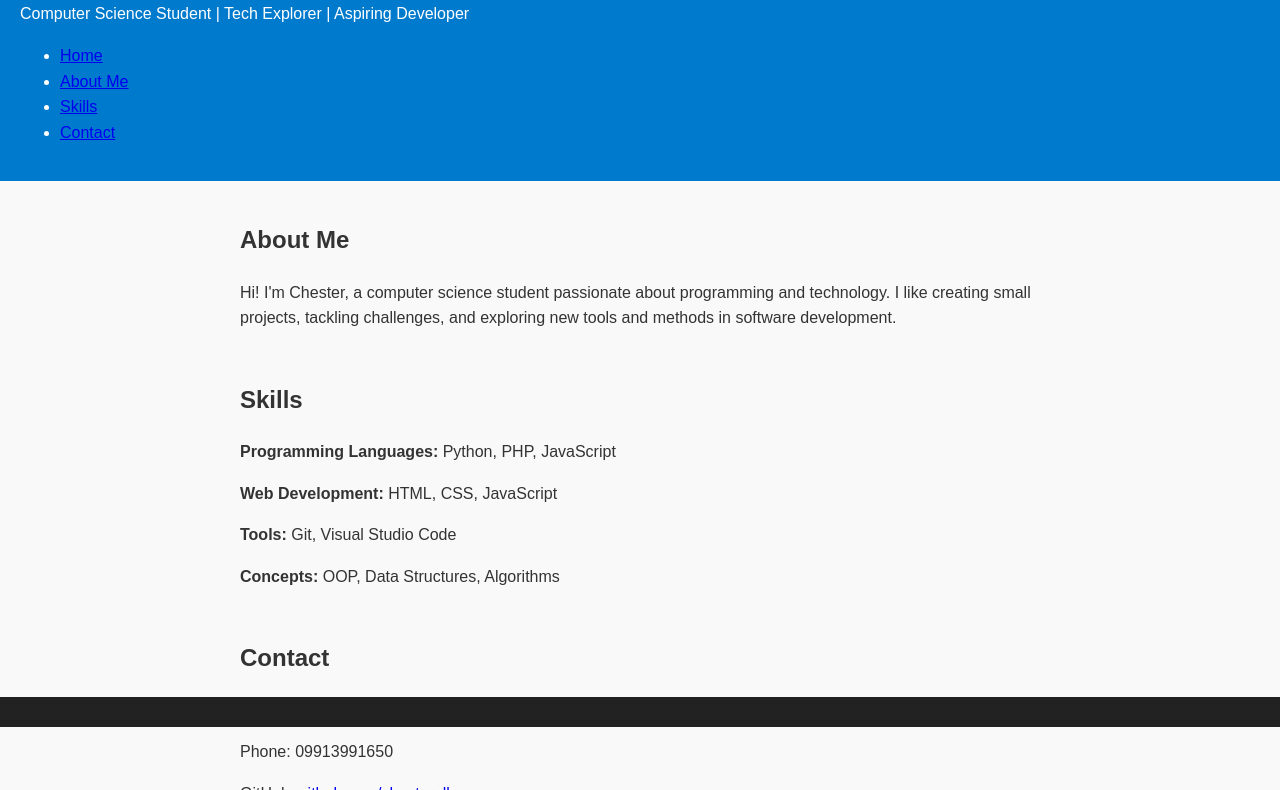
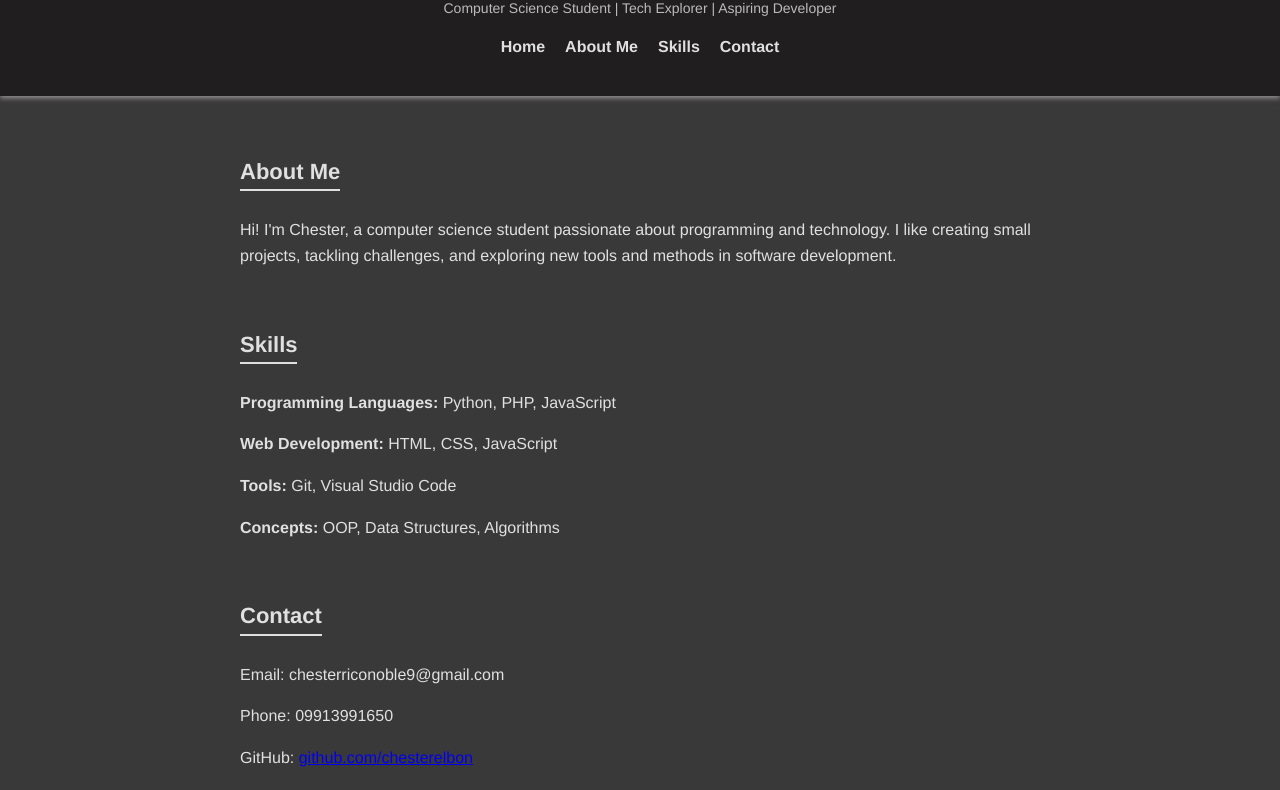
Before and after one commit to chesterelbon/Portfolio, a plain HTML site: page index.html in a window 1280 px wide. Shown: the part 73-863 px from the top of the page. Drawn offline with Linux system fonts and the light colour scheme.

Commit message:
Update styles.css

```diff
--- a/styles.css
+++ b/styles.css
@@ -1,52 +1,58 @@
 body {
-    font-family: Arial, sans-serif;
-    background-color: #f9f9f9;
-    color: #333;
+  margin: 0;
+  font-family: 'Helvetica Neue', sans-serif;
+  background-color: #3a3939;
+  color: #e0e0e0;
   line-height: 1.6;
-    margin: 0;
-    padding-bottom: 60px;
 }
 
 header {
-    background-color: #007acc;
-    color: white;
+  background-color: #201e1e;
+  color: #ffffff;
   padding: 20px;
+  text-align: center;
+  box-shadow: 0 2px 5px rgba(247, 241, 241, 0.5);
   position: relative;
 }
 
 header h1 {
   margin: 0;
-    font-size: 24px;
+  font-size: 28px;
 }
 
-  .nav-menu ul {
-    list-style-type: none;
+header p {
+  margin-top: 5px;
+  font-size: 14px;
+  color: #bbbbbb;
+}
+
+nav ul {
+  list-style: none;
   padding: 0;
-    margin: 10px 0 0 0;
+  margin-top: 15px;
   display: flex;
+  justify-content: center;
   gap: 20px;
 }
 
-  .nav-menu ul li a {
-    color: white;
+nav ul li a {
   text-decoration: none;
-    padding: 8px 12px;
-    display: block;
+  color: #e0e0e0;
+  font-weight: bold;
 }
 
-  .nav-menu ul li a:hover {
-    background-color: #005f99;
-    border-radius: 4px;
+nav ul li a:hover {
+  color: #706a6a;
 }
 
 .menu-icon {
   display: none;
-    font-size: 30px;
+  font-size: 26px;
+  position: absolute;
+  top: 20px;
+  right: 20px;
   cursor: pointer;
-    position: absolute;
-    right: 20px;
-    top: 20px;
-    color: white;
+  color: #ffffff;
 }
 
 #menu-toggle {
@@ -54,23 +60,25 @@ body {
 }
 
 main {
-    padding: 20px;
   max-width: 800px;
-    margin: 0 auto;
+  margin: 40px auto;
+  padding: 0 20px;
 }
 
 section {
-    margin-bottom: 50px;
+  margin-bottom: 40px;
+}
+
+section h2 {
+  font-size: 22px;
+  margin-bottom: 10px;
+  border-bottom: 2px solid #e0e0e0;
+  display: inline-block;
 }
 
 footer {
-    background-color: #222;
-    color: white;
-    text-align: center;
+  background-color: #1f1f1f;
   padding: 15px;
-    position: fixed;
-    width: 100%;
-    bottom: 0;
 }
 
 @media (max-width: 600px) {
@@ -78,14 +86,15 @@ body {
     display: block;
   }
 
-    .nav-menu ul {
+  nav ul {
     display: none;
     flex-direction: column;
-      background-color: #007acc;
+    background-color: #201e1e;
     margin-top: 10px;
+    padding: 10px 0;
   }
 
-    #menu-toggle:checked + .menu-icon + .nav-menu ul {
+  #menu-toggle:checked + .menu-icon + nav ul {
     display: flex;
   }
 }
```
Lines whose indentation alone changed are shown as unchanged.
